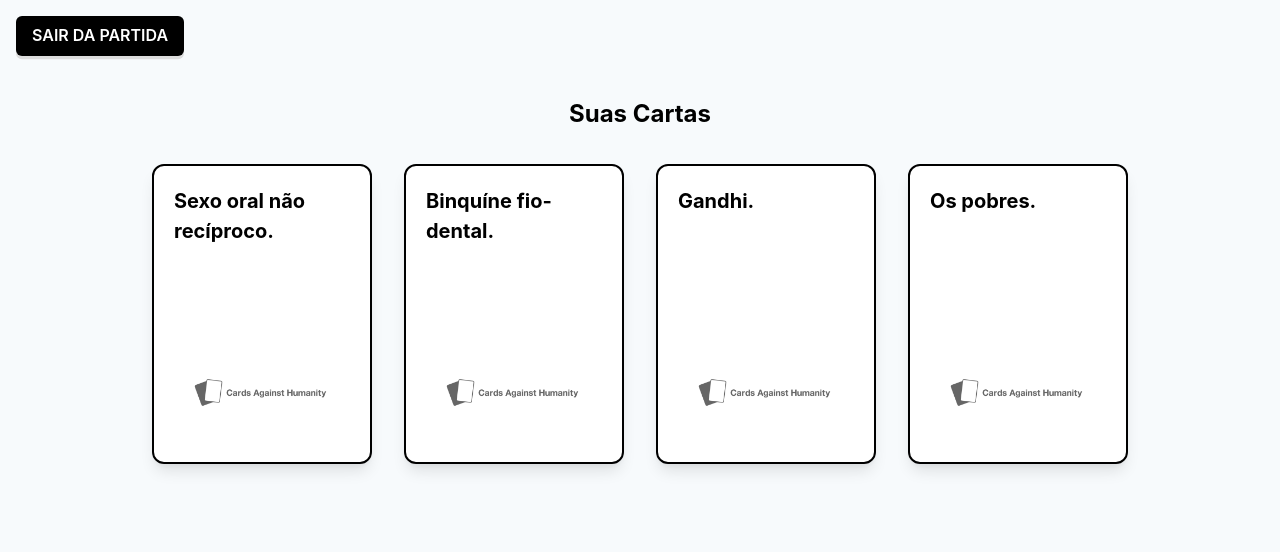
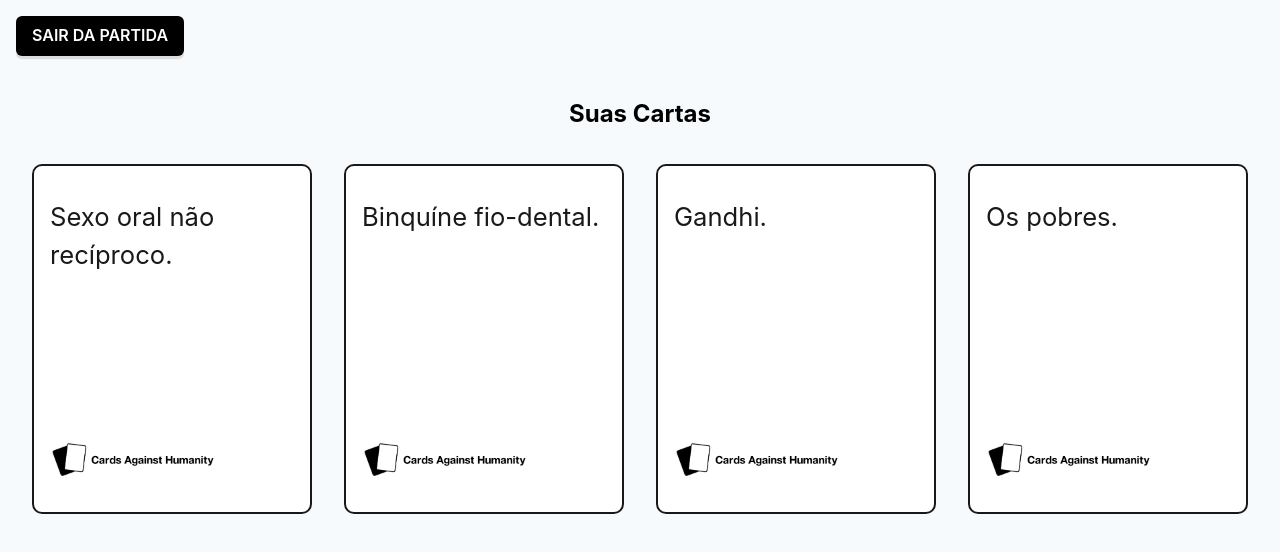
Before and after one commit to Jonthss/cartas-contra-humanidade-offline, a React (Vite) app: page /jogador in a window 1280 px wide. Shown: the top 552 px of the page. Built offline with nearby package versions, Linux system fonts and the light colour scheme.

Commit message:
Refactor Card component for improved styling and layout; update dimensions and color handling

```diff
--- a/src/components/Card/index.tsx
+++ b/src/components/Card/index.tsx
@@ -10,10 +10,14 @@ export function Card({ message, type, isFaceDown = false }: CardProps) {
   const isBlack = type === 'BLACK';
   const textoLimpo = message ? message.replace(/%s/g, '______') : '';
 
+  // Cores exatas do projeto original
+  const corFundo = isBlack ? '#191919' : '#ffffff';
+  const corTexto = isBlack ? '#ffffff' : '#191919';
+
   return (
     <Box
-      w={{ base: "150px", md: "220px" }}
-      h={{ base: "220px", md: "300px" }}
+      w="280px" // Largura original
+      h="350px" // Altura original
       style={{ perspective: "1000px" }}
       userSelect="none"
     >
@@ -26,56 +30,41 @@ export function Card({ message, type, isFaceDown = false }: CardProps) {
           transformStyle: "preserve-3d",
           transform: isFaceDown ? 'rotateY(180deg)' : 'rotateY(0deg)'
         }}
-        boxShadow="lg"
-        borderRadius="xl"
+        borderRadius="10px" // Raio da borda original
       >
         {/* FRENTE DA CARTA (Texto da Pergunta/Resposta) */}
         <Flex
           position="absolute"
           w="100%"
           h="100%"
-          bg={isBlack ? 'black' : 'white'}
-          color={isBlack ? 'white' : 'black'}
-          border={isBlack ? 'none' : '2px solid black'}
-          borderRadius="xl"
-
-          /* 1. ESPAÇAMENTO DAS BORDAS:
-             p={5} é o padrão. Se na foto o texto está mais colado na borda, mude para p={3} ou p={4}.
-             Se estiver mais afastado das bordas, mude para p={6} ou p={8}. */
-          p={5}
-
+          bg={corFundo}
+          color={corTexto}
+          border={`2px solid ${corTexto}`} // Borda original
+          borderRadius="10px"
+          padding="2rem 1rem" // Espaçamento original (padding)
           direction="column"
-
-          /* 2. COMPORTAMENTO DA IMAGEM E DO TEXTO:
-             Se na sua foto a imagem está fixada lá no fundo da carta, mantenha justify="space-between".
-             Se na sua foto a imagem fica LOGO ABAIXO do texto, mude para justify="flex-start" */
           justify="space-between"
-
           style={{
             backfaceVisibility: "hidden",
             WebkitBackfaceVisibility: "hidden",
-            transform: "rotateY(0deg)"
+            transform: "rotateY(0deg)",
+            wordBreak: "break-word" // Quebra de linha original
           }}
         >
           <Text
-            fontSize={{ base: "md", md: "xl" }}
-            fontWeight="bold"
+            fontSize="1.6rem" // Tamanho da fonte original
+            textAlign="left"
             dangerouslySetInnerHTML={{ __html: textoLimpo }}
           />
 
           <Image
             src="/cover.png"
             alt="CAH Logo"
-            h="auto" // Altura da foto
+            h="40px"
             w="auto"
             objectFit="contain"
             alignSelf="flex-start"
             filter={isBlack ? 'invert(100%)' : 'none'}
-            opacity={isBlack ? 0.9 : 0.6}
-
-            /* 3. DISTÂNCIA ENTRE FOTO E TEXTO:
-               Você pode adicionar a propriedade "mt" (margin-top) aqui para empurrar a foto para baixo.
-               Exemplo: mt={4} ou mt={8} (Só fará diferença se você mudou o justify ali em cima para flex-start) */
           />
         </Flex>
 
@@ -84,11 +73,11 @@ export function Card({ message, type, isFaceDown = false }: CardProps) {
           position="absolute"
           w="100%"
           h="100%"
-          bg={isBlack ? 'black' : 'white'}
-          color={isBlack ? 'white' : 'black'}
-          border={isBlack ? 'none' : '2px solid black'}
-          borderRadius="xl"
-          p={5}
+          bg={corFundo}
+          color={corTexto}
+          border={`2px solid ${corTexto}`}
+          borderRadius="10px"
+          padding="2rem 1rem"
           direction="column"
           justify="center"
           align="center"
```
Also changed, not shown: public/cover.png.
